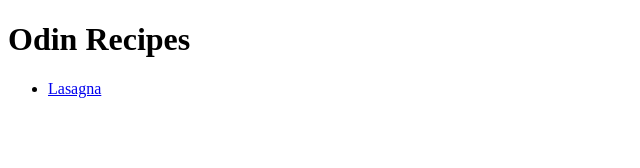
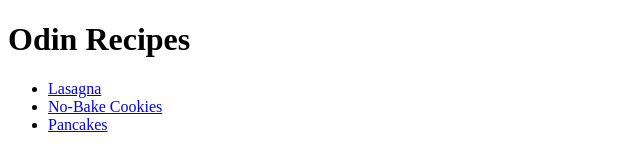
Before and after one commit to TheGreengo/odin-recipes, a plain HTML site: page index.html in a window 1280 px wide. Shown: the whole page, without its empty margins (0-640 px from the left). Drawn offline with Linux system fonts and the light colour scheme.

Commit message:
updated to link to all pages

```diff
--- a/index.html
+++ b/index.html
@@ -9,6 +9,8 @@
         <h1>Odin Recipes</h1>
         <ul>
             <li><a href="./recipes/lasagna.html">Lasagna</a></li>
+            <li><a href="./recipes/no-bakes.html">No-Bake Cookies</a></li>
+            <li><a href="./recipes/pancakes.html">Pancakes</a></li>
         </ul>
     </body>
 </html>
```
